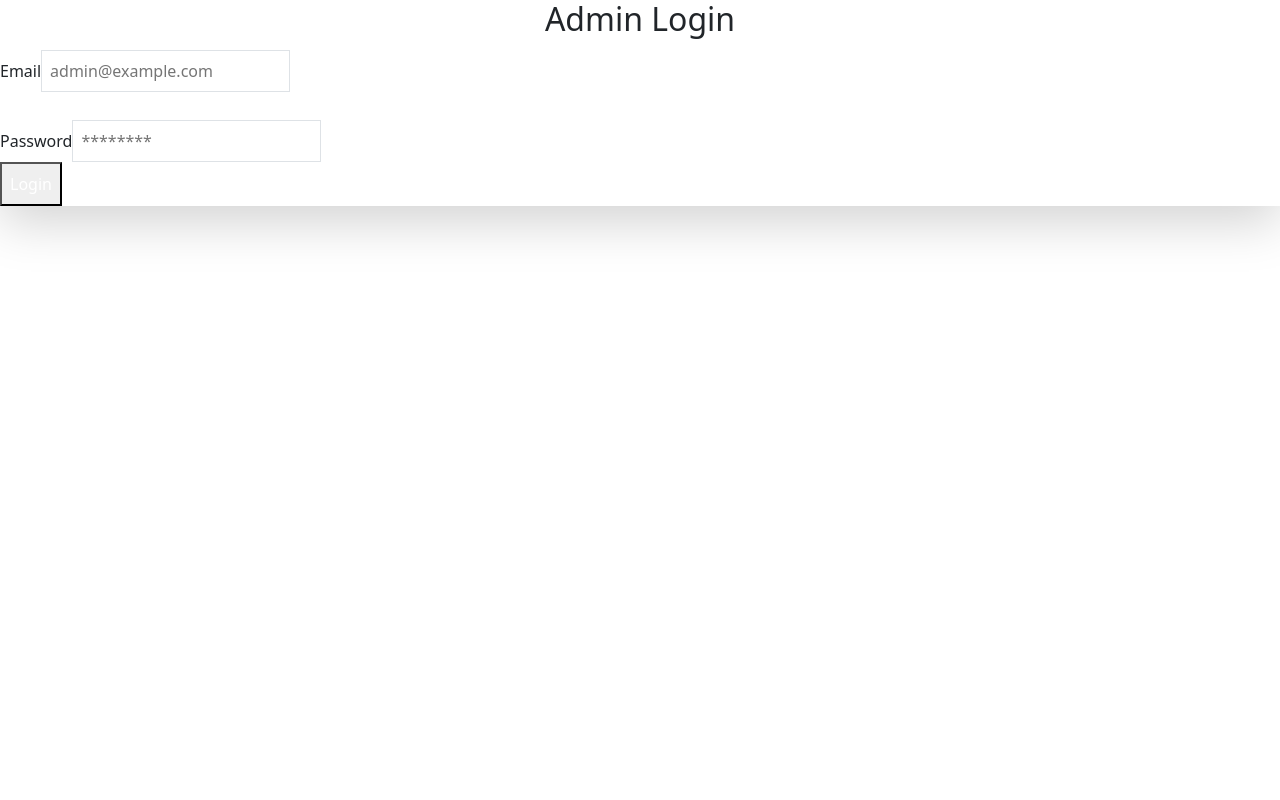
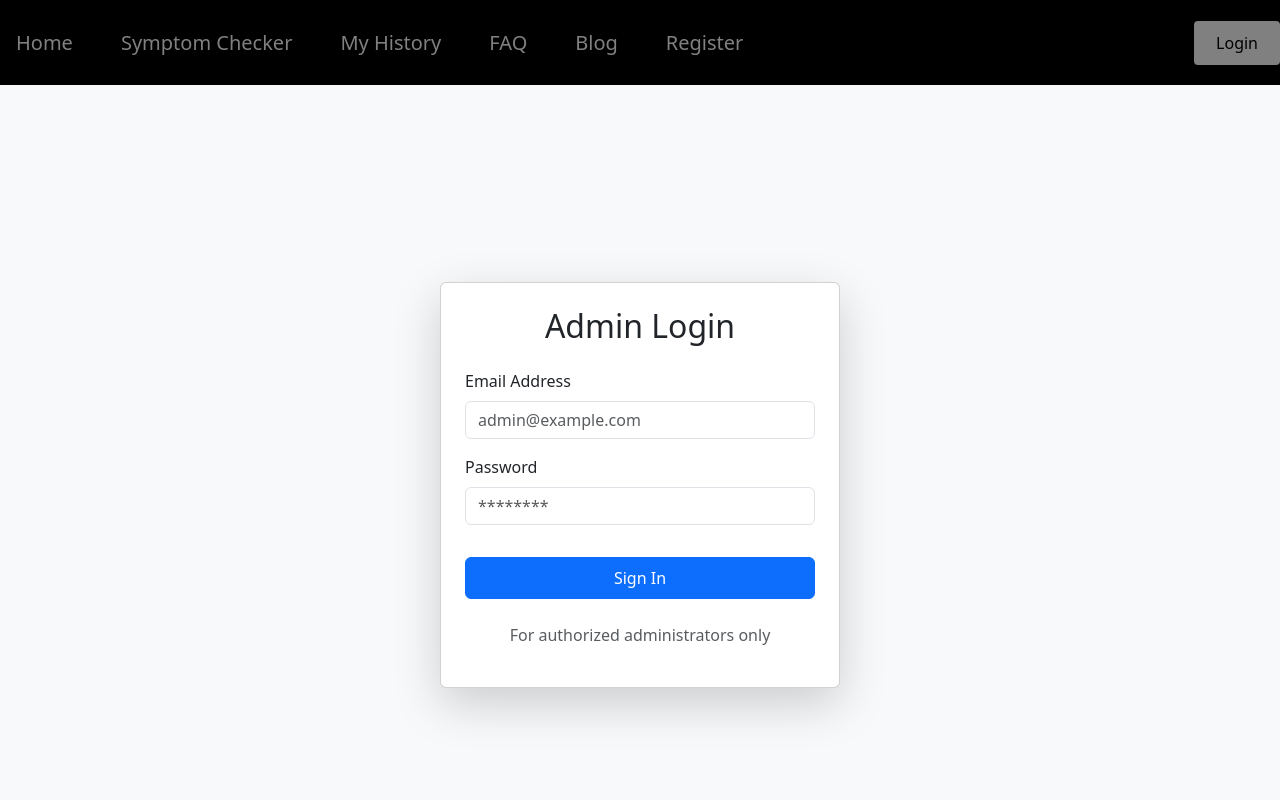
Before and after one commit to RajaulAnsari/Flask-Driven-Disease-Prediction-System, a React (Vite) app in the folder client/: page /admin in a window 1280 px wide. Shown: the top 800 px of the page. Built offline with nearby package versions, Linux system fonts and the light colour scheme.

Commit message:
update admin login page and admin encrypted password

```diff
--- a/client/src/components/AdminLogin.jsx
+++ b/client/src/components/AdminLogin.jsx
@@ -1,5 +1,7 @@
 import React, { useState } from "react";
 import axios from "axios";
+import Footer from "./Footer";
+import Navbar from "./Navbar";
 
 const AdminLogin = () => {
   const [email, setEmail] = useState("");
@@ -29,51 +31,60 @@ const AdminLogin = () => {
   };
 
   return (
-    <div className="min-h-screen flex items-center justify-center bg-gray-100">
-      <form
-        onSubmit={handleLogin}
-        className="bg-white shadow-lg rounded-lg p-8 w-full max-w-sm"
+    <>
+      <Navbar />
+      <div className="min-vh-100 d-flex justify-content-center align-items-center bg-light">
+        <div
+          className="card shadow-lg p-4"
+          style={{ maxWidth: "400px", width: "100%" }}
         >
-        <h2 className="text-2xl font-bold mb-6 text-center">Admin Login</h2>
+          <h2 className="text-center mb-4">Admin Login</h2>
 
-        {error && <p className="text-red-500 text-sm mb-4">{error}</p>}
+          {error && <div className="alert alert-danger">{error}</div>}
 
-        <div className="mb-4">
-          <label className="block text-sm font-medium text-gray-700">
-            Email
+          <form onSubmit={handleLogin}>
+            <div className="mb-3">
+              <label htmlFor="email" className="form-label">
+                Email Address
               </label>
               <input
                 type="email"
+                id="email"
                 value={email}
                 onChange={(e) => setEmail(e.target.value)}
                 required
-            className="w-full mt-1 p-2 border border-gray-300 rounded-md"
+                className="form-control"
                 placeholder="admin@example.com"
               />
             </div>
 
-        <div className="mb-6">
-          <label className="block text-sm font-medium text-gray-700">
+            <div className="mb-3">
+              <label htmlFor="password" className="form-label">
                 Password
               </label>
               <input
                 type="password"
+                id="password"
                 value={password}
                 onChange={(e) => setPassword(e.target.value)}
                 required
-            className="w-full mt-1 p-2 border border-gray-300 rounded-md"
+                className="form-control"
                 placeholder="********"
               />
             </div>
 
-        <button
-          type="submit"
-          className="w-full bg-blue-600 text-white p-2 rounded-md hover:bg-blue-700 transition"
-        >
-          Login
+            <button type="submit" className="btn btn-primary w-100 py-2 mt-3">
+              Sign In
             </button>
           </form>
+
+          <p className="text-center text-muted mt-4">
+            For authorized administrators only
+          </p>
         </div>
+      </div>
+      <Footer />
+    </>
   );
 };
 
```
Also changed, not shown: 1 other file (tests, documents, lock files or other folders). Lines whose indentation alone changed are shown as unchanged.
